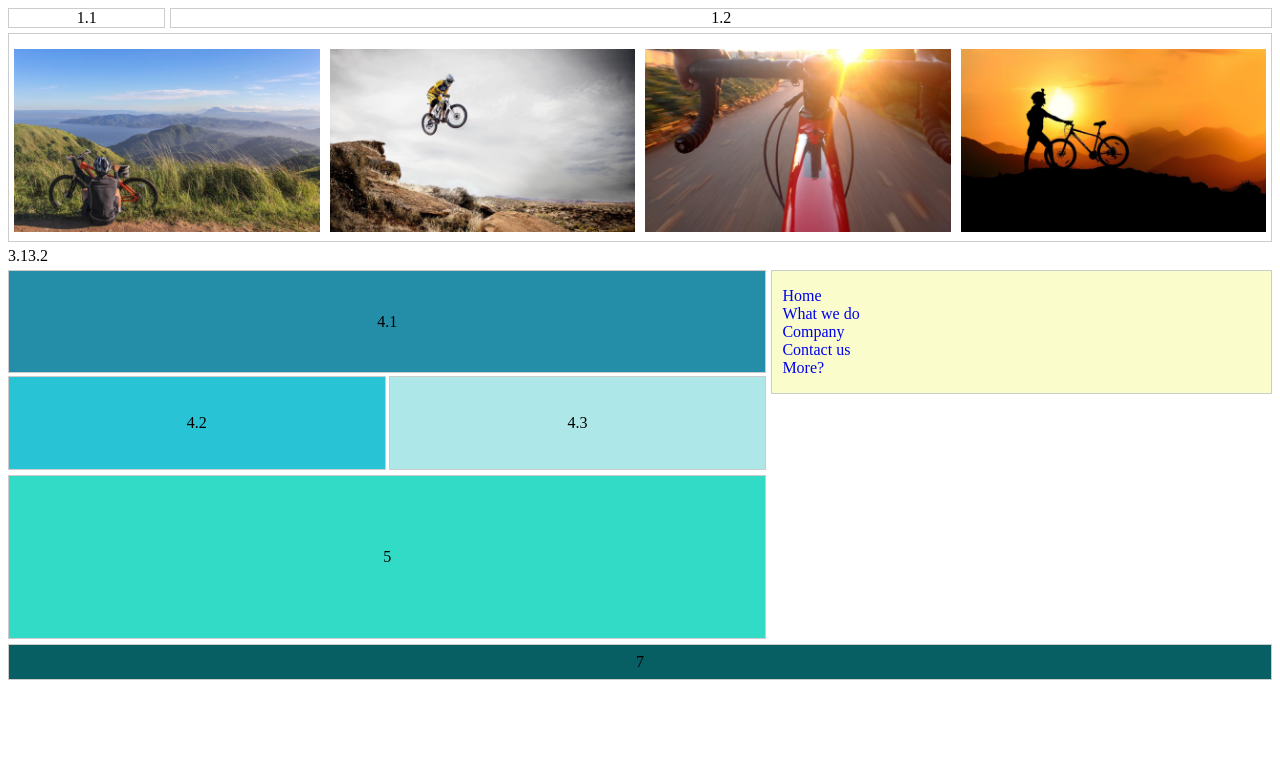
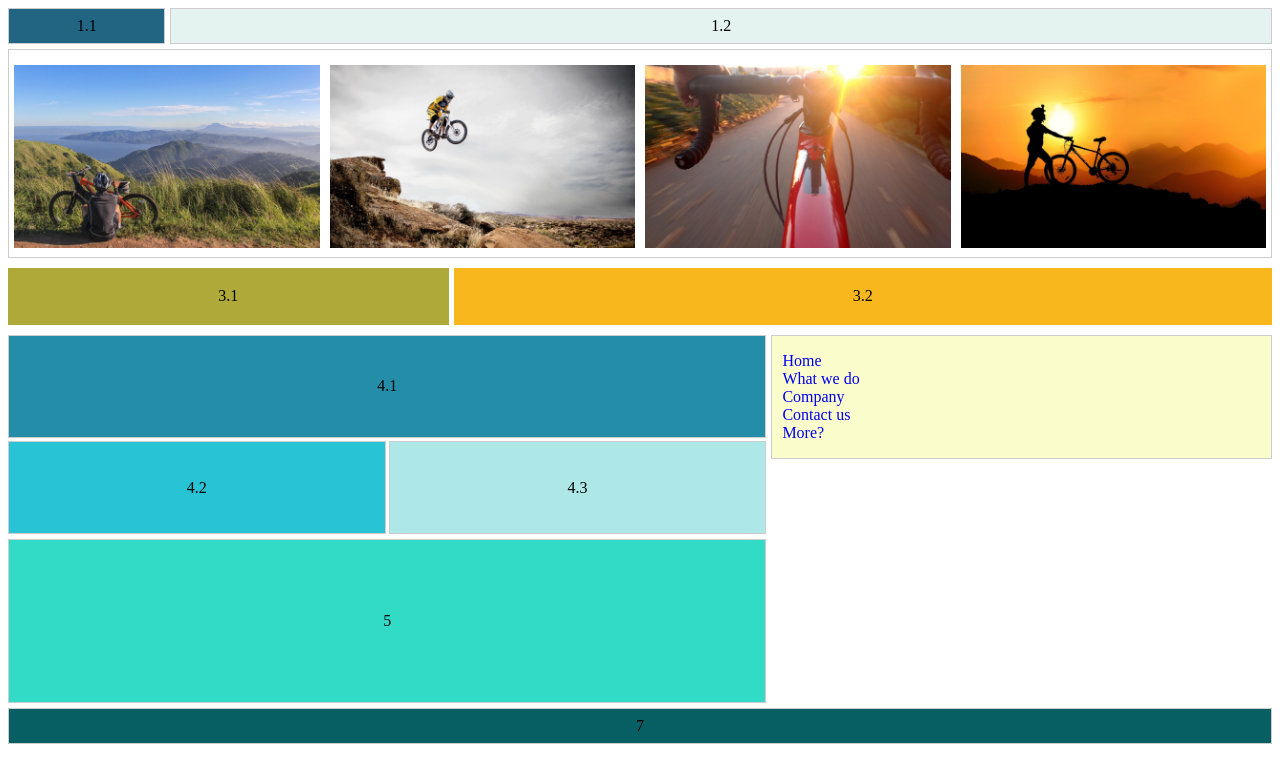
Before and after one commit to Oksana-Z/Responsive-layout, a plain HTML site: page index.html in a window 1280 px wide. Drawn offline with Linux system fonts and the light colour scheme.

Commit message:
Changed index.html

```diff
--- a/index.html
+++ b/index.html
@@ -9,8 +9,8 @@
   <div>
     <header>
       <div class="page-header">
-        <div>1.1</div>
-        <div>1.2</div>
+        <div class="block-one-first">1.1</div>
+        <div class="block-one-second">1.2</div>
       </div>
     </header>
 
@@ -54,8 +54,8 @@
       </section>
 
       <section class="blocks-num-three">
-        <div>3.1</div>
-        <div>3.2</div>
+        <div class="block-three-first">3.1</div>
+        <div class="block-three-second">3.2</div>
       </section>
 
       <div class="blocks-num-four-five-six-wrapper">
```
